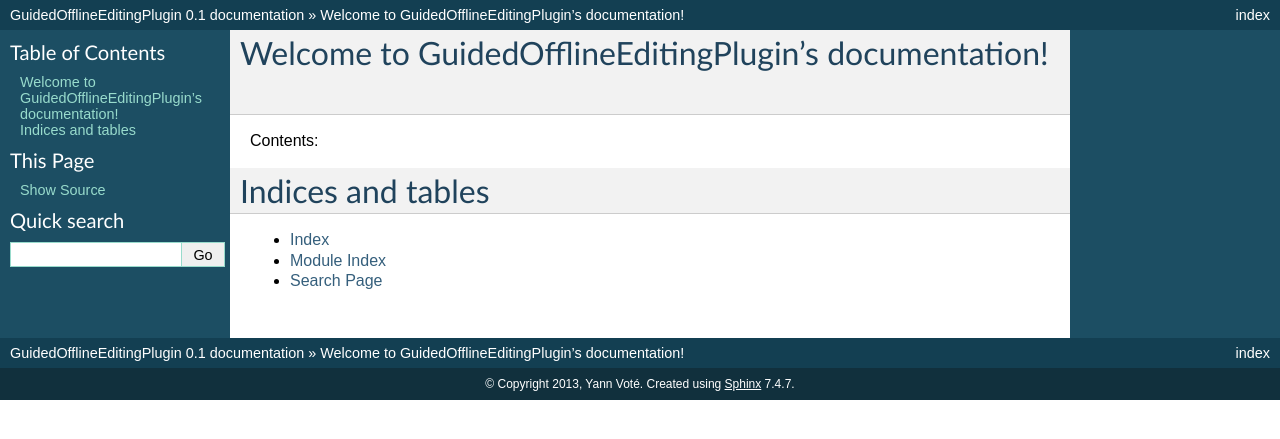
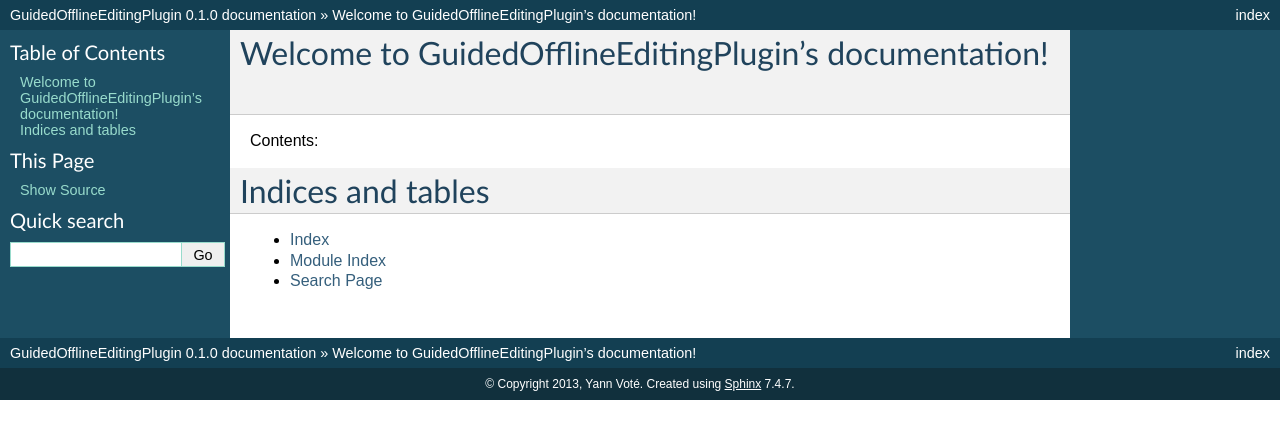
Before and after one commit to ygversil/qgis-guided-offline-editing, a Sphinx documentation site: the page built from help/source/index.rst, in a window 1280 px wide. Shown: the top 439 px of the page. Built offline with Sphinx 7.4.7, drawn with Linux system fonts in a browser that asks for light colours; formulas are drawn with MathJax 3.

Commit message:
Use semantic versioning

```diff
--- a/help/source/conf.py
+++ b/help/source/conf.py
@@ -48,9 +48,9 @@ copyright = u'2013, Yann Voté'
 # built documents.
 #
 # The short X.Y version.
-version = '0.1'
+version = '0.1.0'
 # The full version, including alpha/beta/rc tags.
-release = '0.1'
+release = '0.1.0'
 
 # The language for content autogenerated by Sphinx. Refer to documentation
 # for a list of supported languages.
--- a/metadata.txt
+++ b/metadata.txt
@@ -10,7 +10,7 @@
 name=Guided Offline Editing
 qgisMinimumVersion=3.8
 description=Extend the built-in Offline Editing plugin providing automated processes
-version=0.1
+version=0.1.0
 author=Yann Voté
 email=ygversil@lilo.org
 
```
